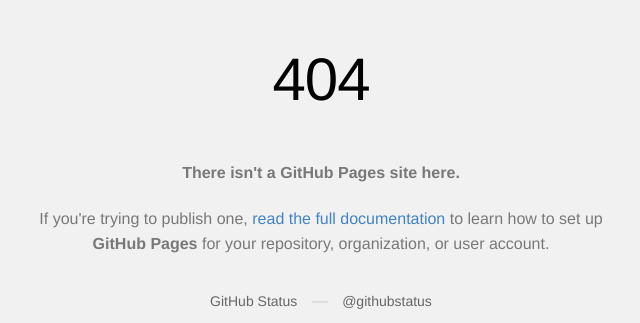
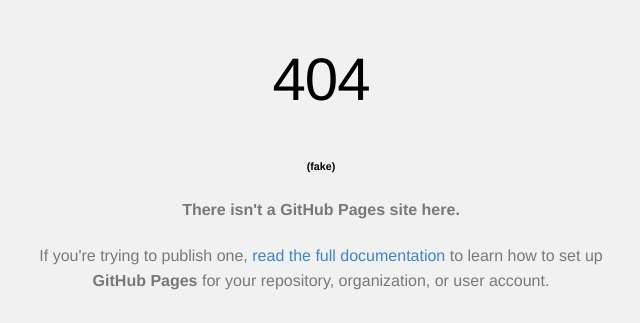
Before and after one commit to happydm09/Github_404_Page, a plain HTML site: page index.html in a window 1280 px wide. Shown: the top 323 px of the page, without its empty margins (319-959 px from the left). Drawn offline with Linux system fonts and the light colour scheme.

Commit message:
Update index.html

```diff
--- a/index.html
+++ b/index.html
@@ -53,7 +53,7 @@
 
     <div class="container">
 
-      <h1>404</h1>
+      <h1>404</h1><h6>(fake)</h6>
       <p><strong>There isn't a GitHub Pages site here.</strong></p>
 
       <p>
```
